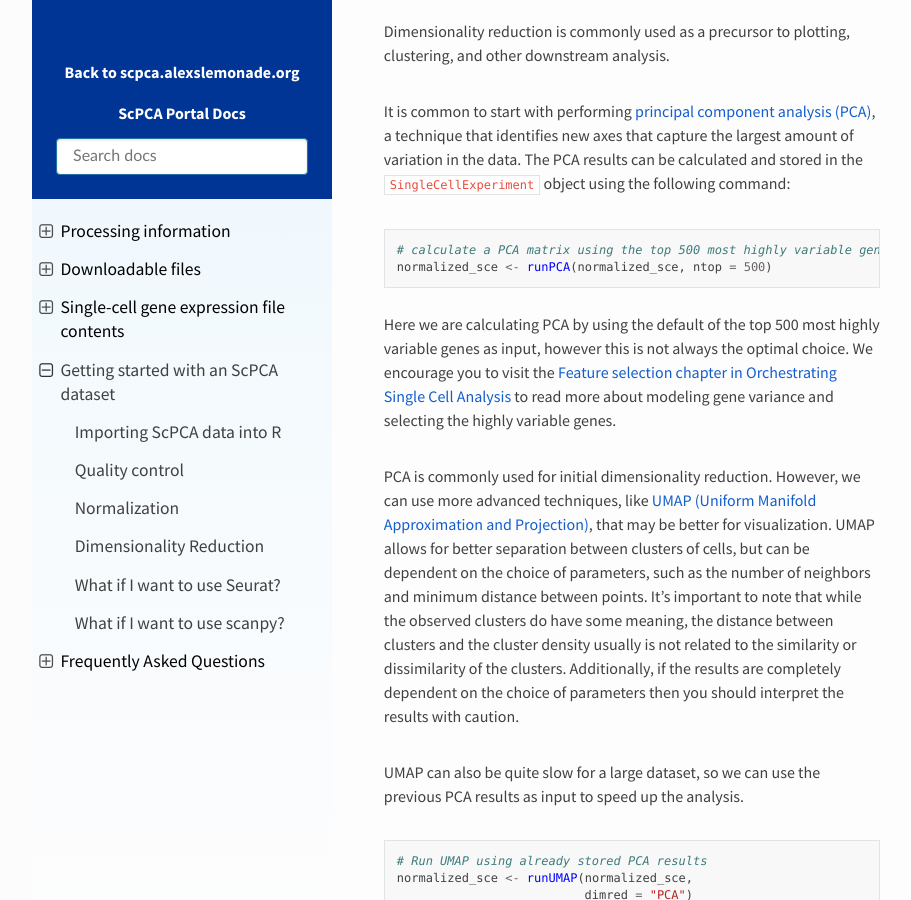
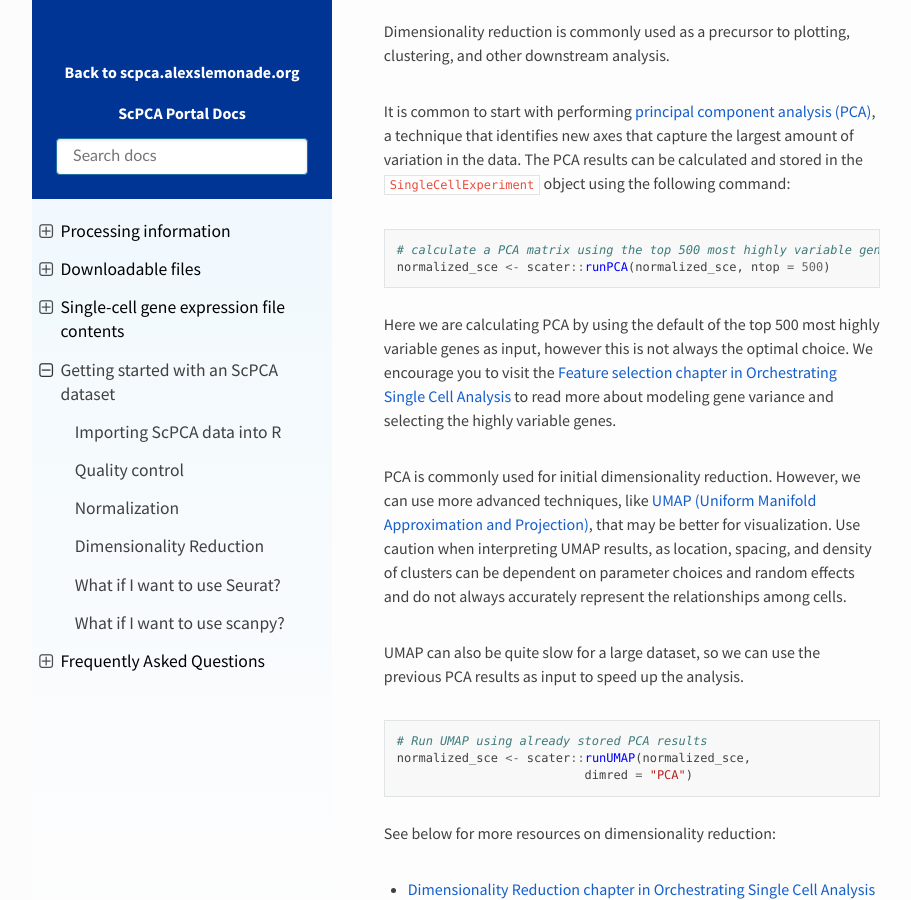
Before and after one commit to DongzeHE/scpca-docs, a Sphinx documentation site: the page built from docs/getting_started.md, in a window 1280 px wide and 900 px high, scrolled down 3611 px. Shown: the whole window, without its empty margins (158-1069 px from the left). Built offline with Sphinx 7.4.7 and the Read the Docs theme 2.0.0, drawn with Linux system fonts in a browser that asks for light colours; some of the changed text lies outside the part shown.

Commit message:
fix UMAP cautionary sentences and add package :: notation

````diff
--- a/docs/getting_started.md
+++ b/docs/getting_started.md
@@ -111,7 +111,7 @@ The PCA results can be calculated and stored in the `SingleCellExperiment` objec
 
 ```r
 # calculate a PCA matrix using the top 500 most highly variable genes (default)
-normalized_sce <- runPCA(normalized_sce, ntop = 500)
+normalized_sce <- scater::runPCA(normalized_sce, ntop = 500)
 ```
 
 Here we are calculating PCA by using the default of the top 500 most highly variable genes as input, however this is not always the optimal choice.
@@ -119,15 +119,13 @@ We encourage you to visit the [Feature selection chapter in Orchestrating Single
 
 PCA is commonly used for initial dimensionality reduction.
 However, we can use more advanced techniques, like [UMAP (Uniform Manifold Approximation and Projection)](http://bioconductor.org/books/3.13/OSCA.basic/dimensionality-reduction.html#uniform-manifold-approximation-and-projection), that may be better for visualization.
-UMAP allows for better separation between clusters of cells, but can be dependent on the choice of parameters, such as the number of neighbors and minimum distance between points.
-It's important to note that while the observed clusters do have some meaning, the distance between clusters and the cluster density usually is not related to the similarity or dissimilarity of the clusters.
-Additionally, if the results are completely dependent on the choice of parameters then you should interpret the results with caution.
+Use caution when interpreting UMAP results, as location, spacing, and density of clusters can be dependent on parameter choices and random effects and do not always accurately represent the relationships among cells.
 
 UMAP can also be quite slow for a large dataset, so we can use the previous PCA results as input to speed up the analysis.
 
 ```r
 # Run UMAP using already stored PCA results
-normalized_sce <- runUMAP(normalized_sce,
+normalized_sce <- scater::runUMAP(normalized_sce,
                           dimred = "PCA")
 ```
 
````
Also changed, not shown: other parts of docs/getting_started.md (+1 -1 lines).
